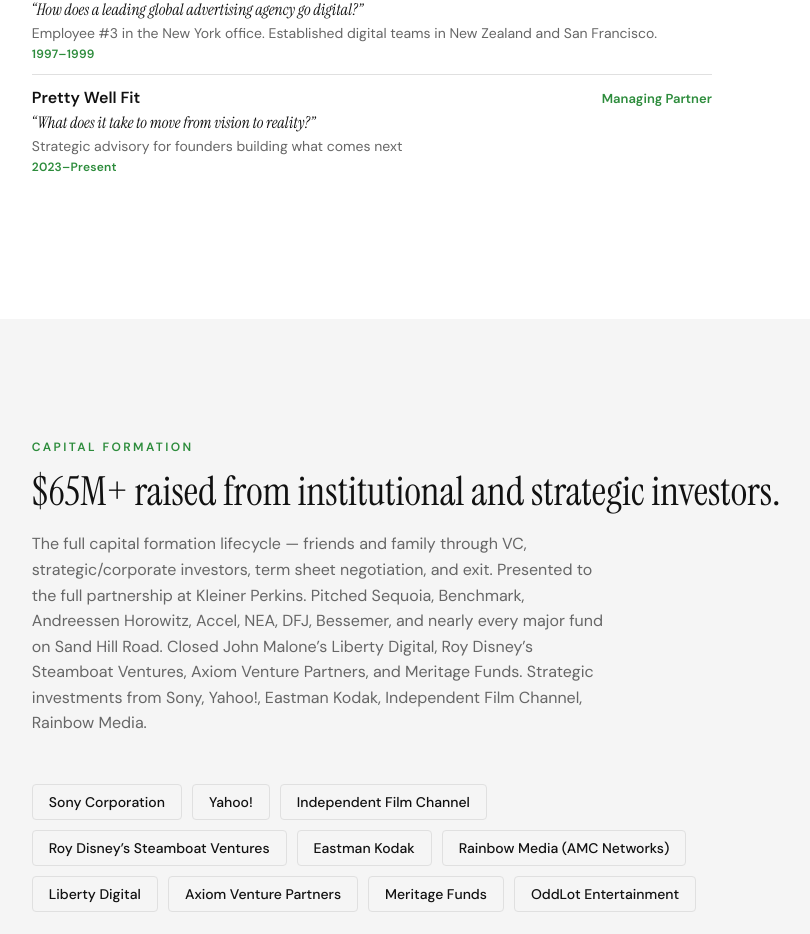
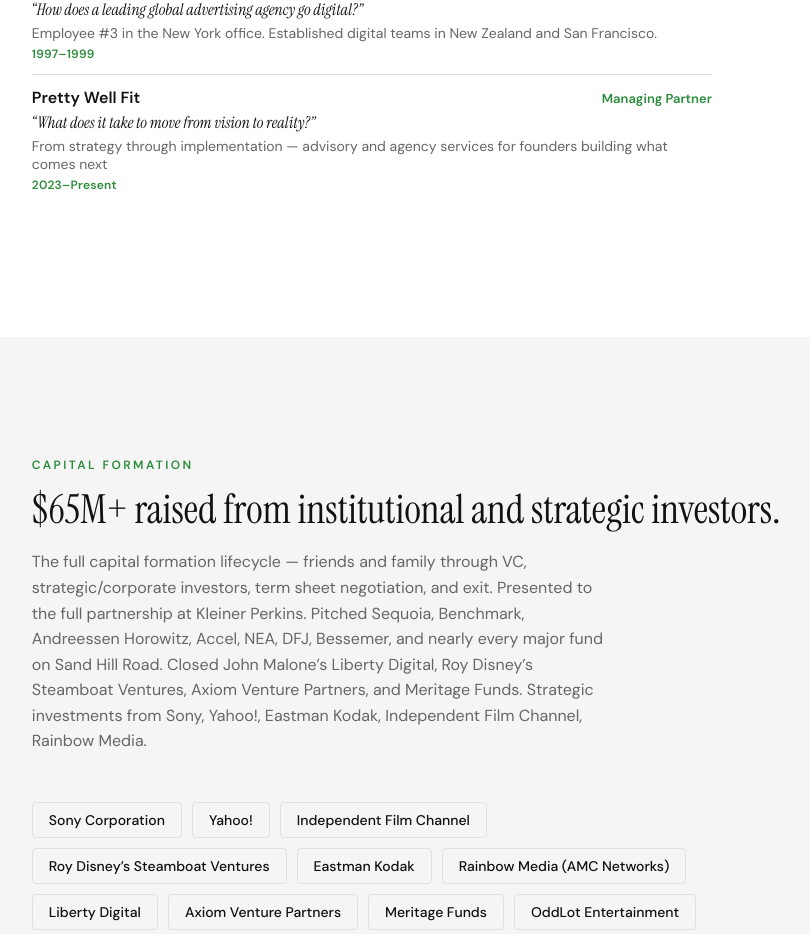
Before and after one commit to founderstate/leosite, a React (Vite) app in the folder leosite/: page / in a window 1280 px wide. Shown: the part 2890-3824 px from the top of the page, without its empty margins (135-945 px from the left). Built offline with nearby package versions, Linux system fonts and the light colour scheme.

Commit message:
Update Pretty Well Fit description

```diff
--- a/leosite/index.html
+++ b/leosite/index.html
@@ -14,7 +14,7 @@
     <!-- Open Graph / Facebook / LinkedIn -->
     <meta property="og:type" content="profile" />
     <meta property="og:title" content="Leo Raderman | Category Creator" />
-    <meta property="og:description" content="Five companies that defined their categories — before the categories existed. IFILM → Viacom ($49M). Obscura Digital → technology powers The Sphere. $100M+ exits. $65M+ raised. Strategic advisory for founders building what comes next." />
+    <meta property="og:description" content="Five companies that defined their categories — before the categories existed. IFILM → Viacom ($49M). Obscura Digital → technology powers The Sphere. $100M+ exits. $65M+ raised. From strategy through implementation — advisory and agency services for founders building what comes next." />
     <meta property="og:url" content="https://www.leoraderman.com/" />
     <meta property="og:site_name" content="Leo Raderman" />
     <meta property="og:locale" content="en_US" />
@@ -117,7 +117,7 @@
           "memberOf": {
             "@type": "Organization",
             "name": "Pretty Well Fit",
-            "description": "Strategic advisory for founders building what comes next."
+            "description": "From strategy through implementation — advisory and agency services for founders building what comes next."
           }
         }
       ],
@@ -150,7 +150,7 @@
       "@context": "https://schema.org",
       "@type": "ProfessionalService",
       "name": "Pretty Well Fit",
-      "description": "Strategic advisory for founders building what comes next. Category creation, capital formation, go-to-market strategy, and full-stack company building from a six-time founder with $100M+ exits.",
+      "description": "From strategy through implementation — advisory and agency services for founders building what comes next. Category creation, capital formation, go-to-market strategy, and full-stack company building from a six-time founder with $100M+ exits.",
       "url": "https://www.leoraderman.com",
       "founder": {
         "@type": "Person",
@@ -236,7 +236,7 @@
           </article>
           <article>
             <h3>Pretty Well Fit (2023–Present) — Managing Partner</h3>
-            <p>Strategic advisory for founders building what comes next. "What does it take to move from vision to reality?"</p>
+            <p>From strategy through implementation — advisory and agency services for founders building what comes next. "What does it take to move from vision to reality?"</p>
           </article>
         </section>
 
--- a/leosite/src/App.jsx
+++ b/leosite/src/App.jsx
@@ -477,7 +477,7 @@
               company: "Pretty Well Fit",
               role: "Managing Partner",
               question: "“What does it take to move from vision to reality?”",
-              detail: "Strategic advisory for founders building what comes next",
+              detail: "From strategy through implementation — advisory and agency services for founders building what comes next",
               years: "2023\u2013Present",
             },
           ].map((item, i) => (
```
